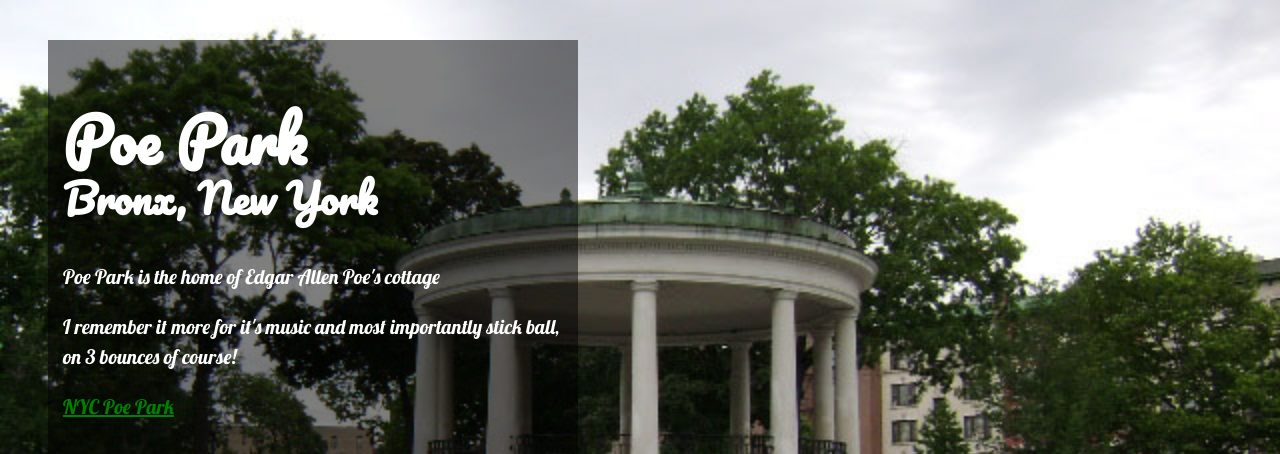
After one commit to tommyb67/poe-park-one-month, a PHP site: page /home.html in a window 1280 px wide. The commit adds this page. Shown: the top 454 px of the page. Run offline with PHP 8.4, Linux system fonts and the light colour scheme.

Commit message:
changed index to home html for the purpose of uploading to heroku with a php file

```diff
--- a/css/style.css
+++ b/css/style.css
@@ -12,9 +12,6 @@ body {
 }
 
 .container {
-  position: fixed;
-  bottom: 20px;
-  right: 20px;
   width: 500px;
   margin: 40px;
   padding: 15px;
@@ -36,3 +33,9 @@ h2 {
 a {
   color: green;
 }
+
+.video-container {
+  position: fixed;
+  bottom: 20px;
+  right: 20px;
+}
--- /dev/null
+++ b/home.html
@@ -0,0 +1,31 @@
+<!DOCTYPE html>
+<html lang="en">
+	<head>
+		<meta charset="utf-8">
+
+		<title>Poe Park</title>
+
+		<link href='http://fonts.googleapis.com/css?family=Pacifico' rel='stylesheet' type='text/css'>
+		<link href='http://fonts.googleapis.com/css?family=Lobster' rel='stylesheet' type='text/css'>
+		<link rel="stylesheet" href="css/style.css">
+	</head>
+
+	<body>
+
+		<div class="container">
+			<!-- START HERE -->
+			<h1>Poe Park</h1>
+			<h2>Bronx, New York</h2>
+			<p>Poe Park is the home of Edgar Allen Poe's cottage</p>
+			<p>I remember it more for it's music and most importantly stick ball, on 3 bounces of course!</p>
+			<p><a href="http://www.nycgovparks.org/parks/poe-park/monuments/1194" target="_blank">NYC Poe Park</a></p>
+
+			<!-- END HERE -->
+		</div><!-- .container -->
+
+		<div class="video-container">
+			<iframe width="560" height="315" src="https://www.youtube.com/embed/jpVJho0kRsw" frameborder="0" allowfullscreen></iframe>
+		</div>
+
+	</body>
+</html>
```
